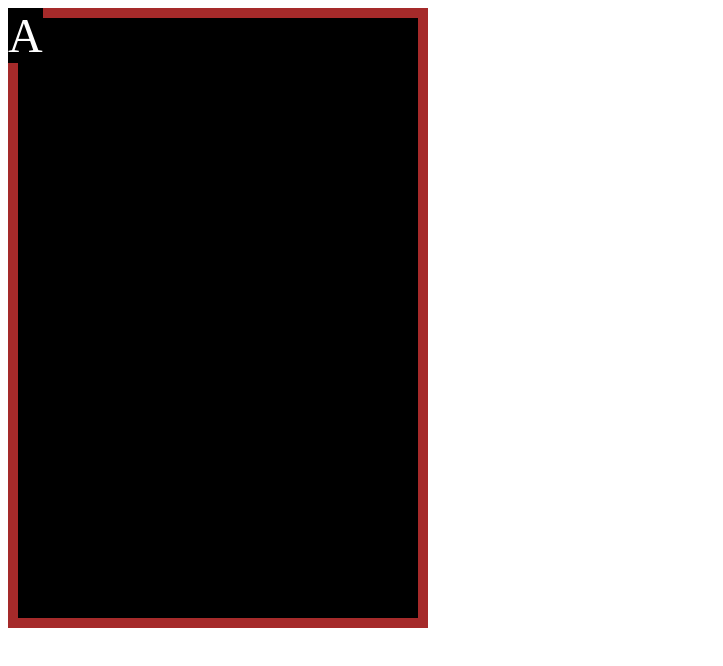
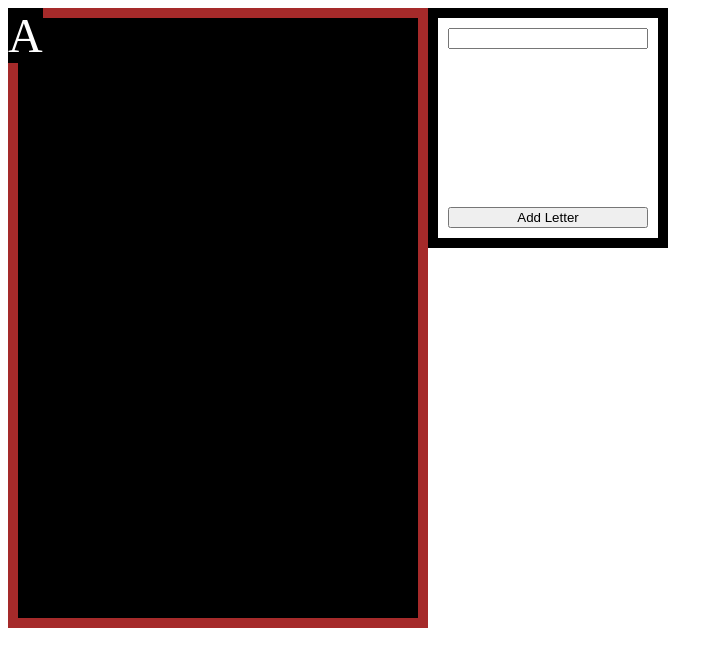
Before and after one commit to tjohnwu/pushboard, a React app: page / in a window 1280 px wide. Shown: the whole page, without its empty margins (0-723 px from the left). Built offline with nearby package versions, Linux system fonts and the light colour scheme.

Commit message:
Adds base input features to create letters

```diff
--- a/app/app.js
+++ b/app/app.js
@@ -3,6 +3,7 @@ import ReactDOM from 'react-dom'
 
 import Board from './components/board.js';
 import Letter from './components/letter.js';
+import Factory from './components/factory.js';
 
 import './app.css';
 
@@ -12,6 +13,7 @@ class App extends React.Component {
       <div className="container">
         <Board />
         <Letter />
+        <Factory />
       </div>
     );
   }
--- a/app/components/factory.css
+++ b/app/components/factory.css
@@ -2,4 +2,12 @@
   width: 200px;
   height: 200px;
   border: 10px solid black;
+  display: flex;
+  flex-direction: column;
+  justify-content: space-between;
+  padding: 10px;
 }
+
+.letter-input {
+    text-align: center;
+}
--- a/app/components/factory.js
+++ b/app/components/factory.js
@@ -6,7 +6,10 @@ import './factory.css';
 class Factory extends React.Component {
   render() {
     return (
-      <div className="factory" />
+      <div className="factory">
+        <input class="letter-input" type="test" maxlength="1"/>
+        <input type="button" value="Add Letter" />
+      </div>
     )
   }
 }
```
